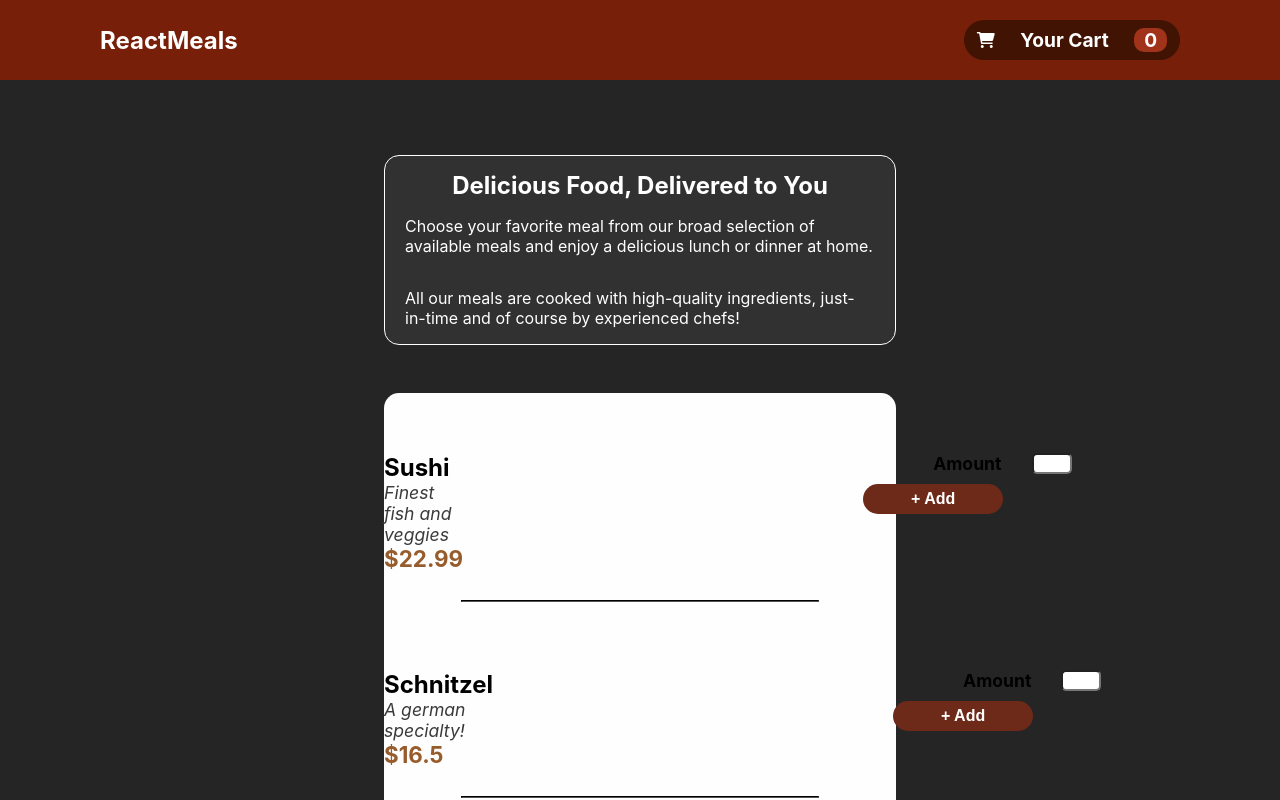
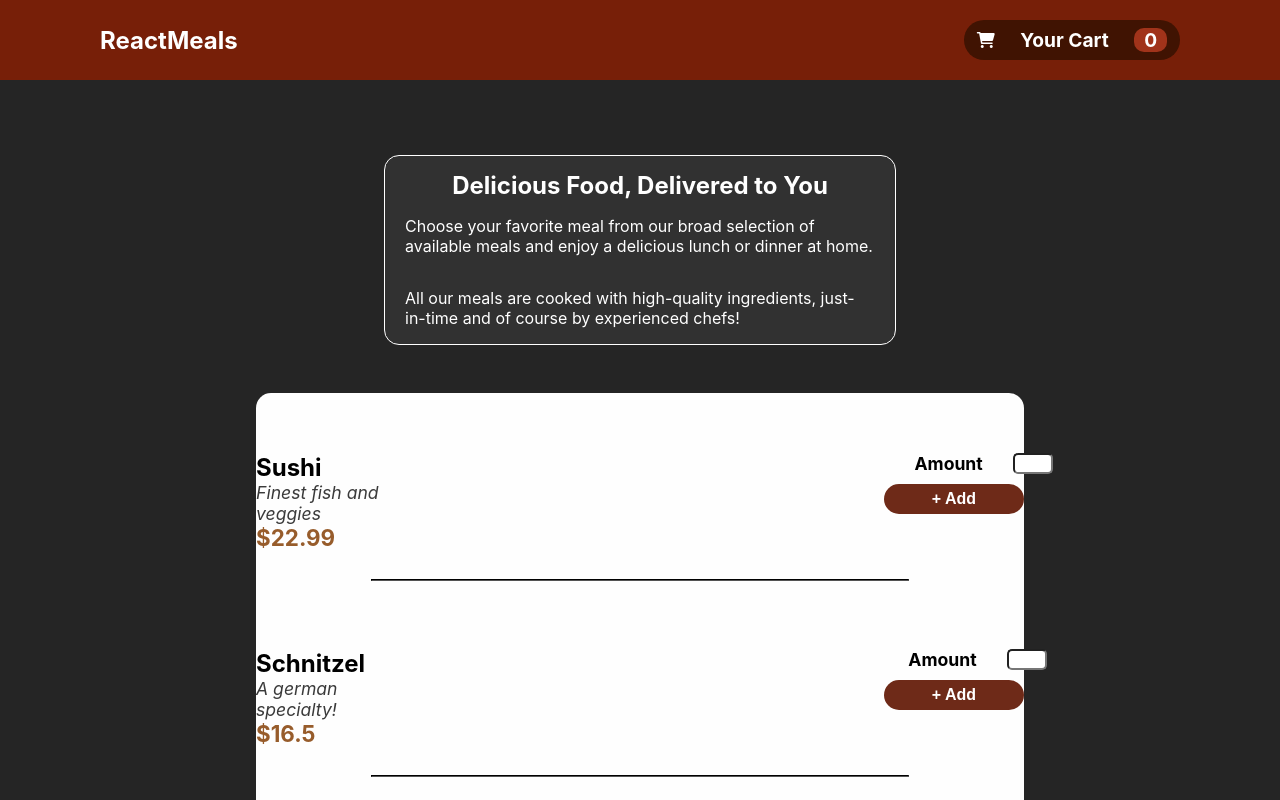
Before and after one commit to julianbordet/react-learning-project-1, a React (Create React App) app: page / in a window 1280 px wide. Shown: the top 800 px of the page. Built offline with nearby package versions, Linux system fonts and the light colour scheme.

Commit message:
fixed scaling 1080p

```diff
--- a/src/App.css
+++ b/src/App.css
@@ -6,5 +6,5 @@
   background-color: #252525;
   position:absolute;
   width:100%;
-  height: 93.25vh;
+  height: auto;
 }
--- a/src/components/Menu.css
+++ b/src/components/Menu.css
@@ -3,7 +3,7 @@
     display: flex;
     flex-direction: column;
     align-items: center;
-    width: 40%;
+    width: 60%;
     margin-top: 3rem;
     padding-bottom: 3rem;
     margin-left:auto;
```
